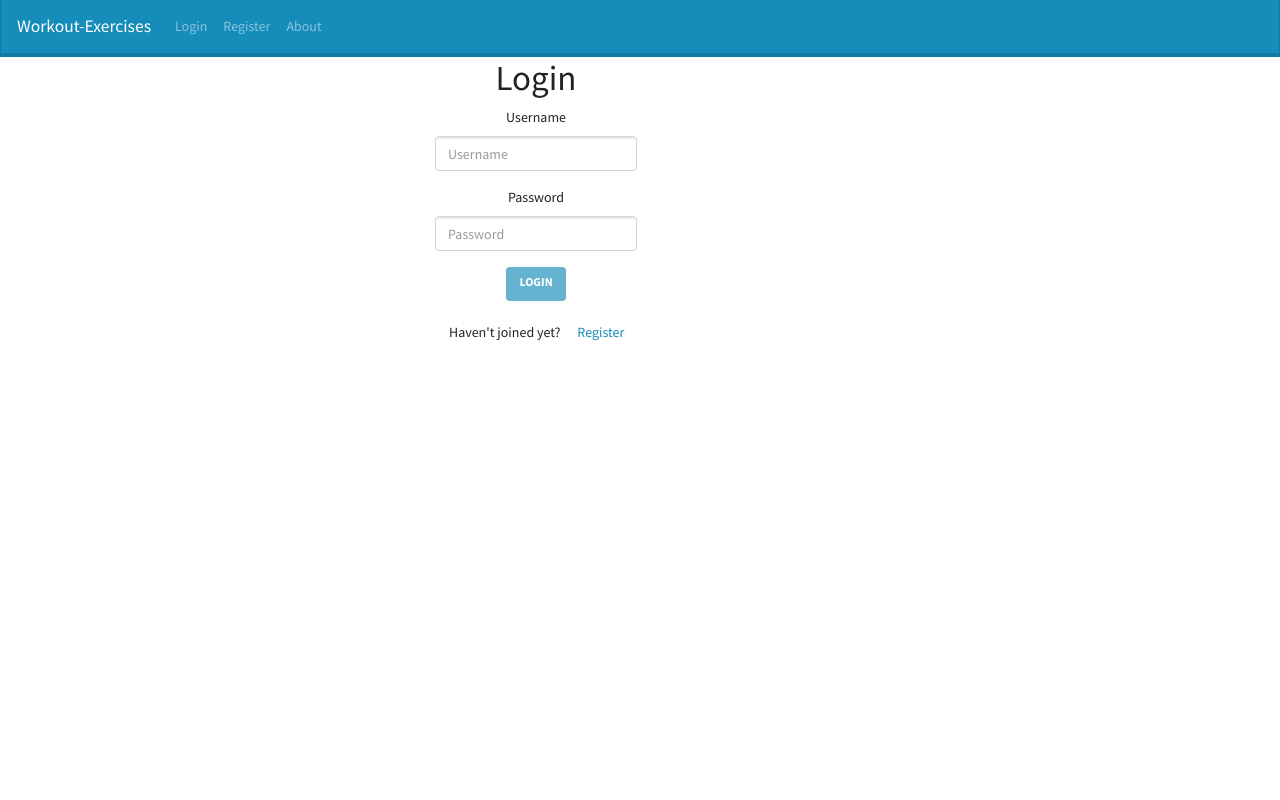
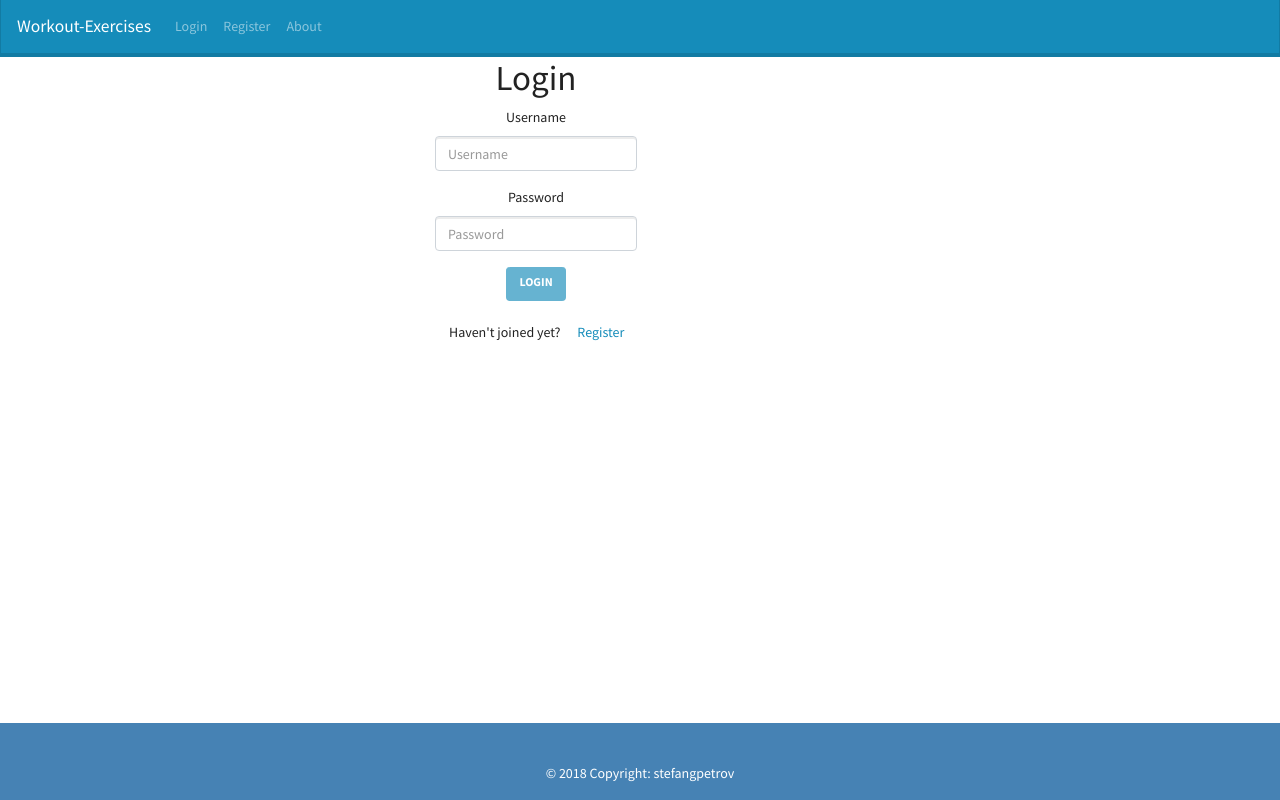
Before and after one commit to stefangpetrov/Angular-Fundamentals---SoftwareUniversity-Professional-Module, an Angular app in the folder workout-exercises-project/: page /login in a window 1280 px wide. Built offline with nearby package versions, Linux system fonts and the light colour scheme.

Commit message:
added a basic footer

```diff
--- a/workout-exercises-project/src/app/app.component.css
+++ b/workout-exercises-project/src/app/app.component.css
@@ -0,0 +1,7 @@
+footer{
+  position: fixed;
+  bottom: 0;
+  width: 100%;
+  background-color: steelblue;
+
+}
--- a/workout-exercises-project/src/app/app.component.html
+++ b/workout-exercises-project/src/app/app.component.html
@@ -1,2 +1,12 @@
 <app-navigation></app-navigation>
 <router-outlet></router-outlet>
+
+<footer class="page-footer font-small blue pt-4">
+
+  <!-- Copyright -->
+  <div class="footer-copyright text-center py-3" style="color:white">© 2018 Copyright:
+    <a style="color:white"> stefangpetrov</a>
+  </div>
+  <!-- Copyright -->
+
+</footer>
--- a/workout-exercises-project/src/app/exercise/catalog/catalog.component.css
+++ b/workout-exercises-project/src/app/exercise/catalog/catalog.component.css
@@ -13,3 +13,6 @@
 button {
   padding-left: 10px;
 }
+img{
+  width: 150px
+}
--- a/workout-exercises-project/src/app/exercise/my-exercises-catalog/my-exercises-catalog.component.css
+++ b/workout-exercises-project/src/app/exercise/my-exercises-catalog/my-exercises-catalog.component.css
@@ -7,3 +7,6 @@
   margin-left: 1em;
   margin-bottom: 1em;
 }
+img{
+  width: 150px
+}
```
